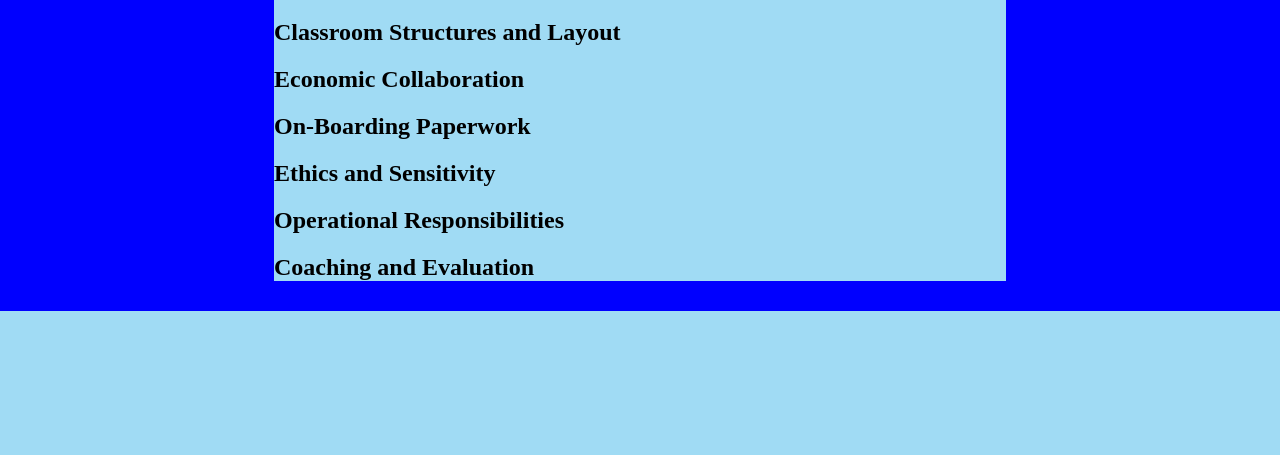
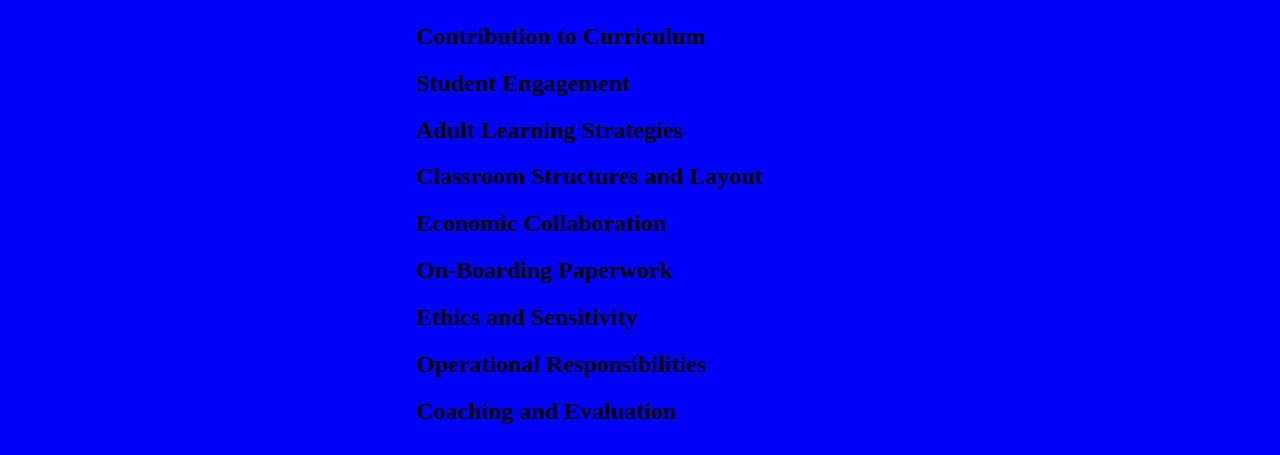
Before and after one commit to AustinCodingAcademy/training, a PHP site: page / in a window 1280 px wide. Shown: the part 4029-4484 px from the top of the page. Before the commit the page ends 4340 px from the top, so only its background shows below. Run offline with PHP 8.4, Linux system fonts and the light colour scheme.

Commit message:
added it

```diff
--- a/index.php
+++ b/index.php
@@ -4,7 +4,7 @@
 <title>Instructor Training</title>
 <link rel="stylesheet" type="text/css" href="css/style.css">
 </head>
-  <body style="margin-left = 100px; margin-right = 100px; background-color: rgb(160,219,244);">
+  <body style="margin: 10px 150px 10px 150px;">
 
   <h1>Instructor Training</h1>
     <p>During this training, you will work in 3 domains: Planning, Teaching, and Professionalism. Each domain consists of
```
